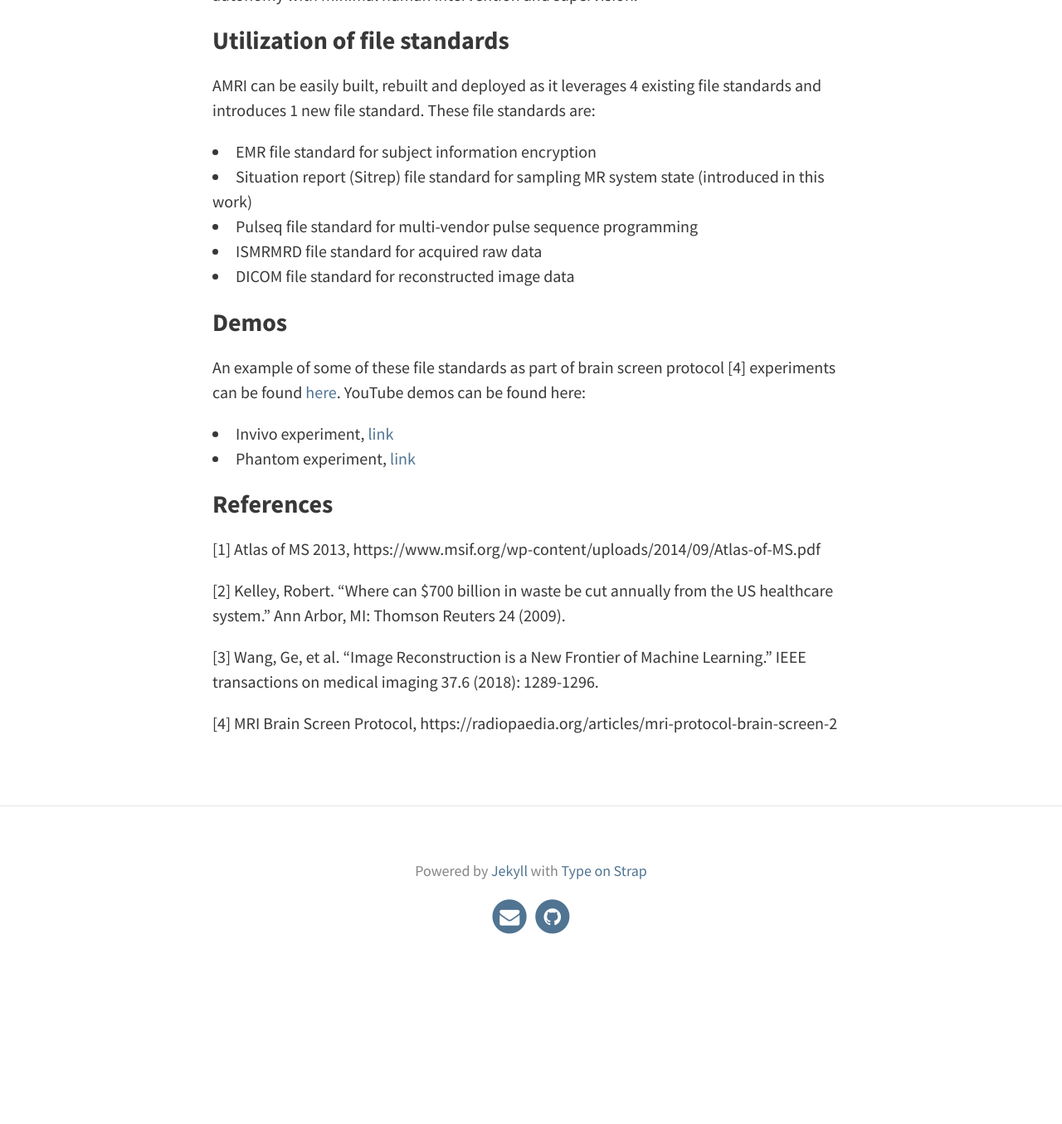
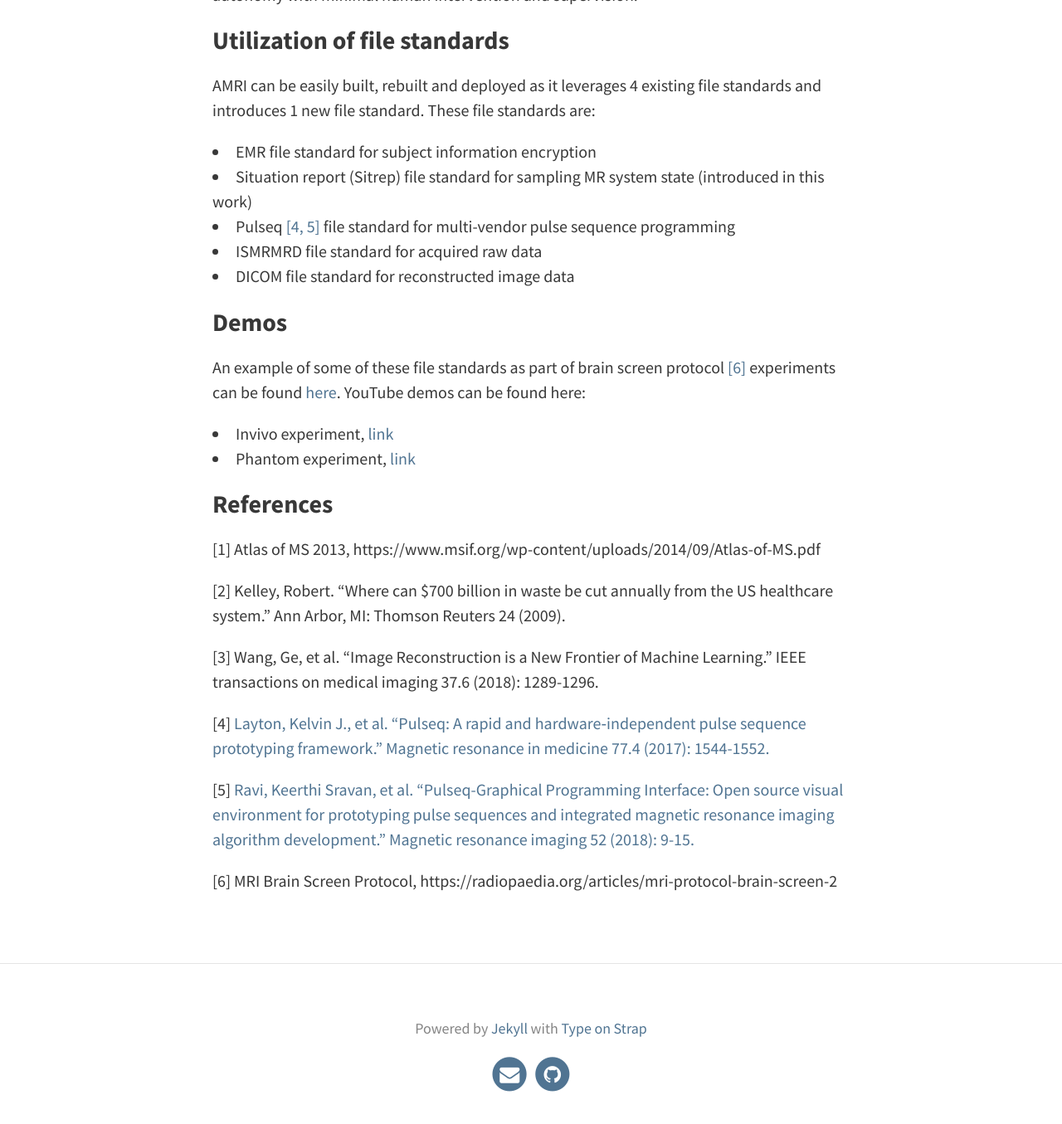
Before and after one commit to imr-framework/imr-framework.github.io, a Jekyll site: the page built from pages/amri.md, in a window 1280 px wide and 1400 px high, scrolled down 1319 px. Shown: the top 1355 px of the window at 83% size. Built offline with Jekyll 4.4.1, drawn with Linux system fonts in a browser that asks for light colours; before the commit the page ends 2530 px from its top, so only the background shows below that.

Commit message:
Update content links and references

```diff
--- a/pages/amri.md
+++ b/pages/amri.md
@@ -26,12 +26,12 @@ The above capabilities would deliver an IPS that is knowledge-rich, and capable
 AMRI can be easily built, rebuilt and deployed as it leverages 4 existing file standards and introduces 1 new file standard. These file standards are:
 - EMR file standard for subject information encryption
 - Situation report (Sitrep) file standard for sampling MR system state (introduced in this work)
-- Pulseq file standard for multi-vendor pulse sequence programming
+- Pulseq [[4, 5]](#references) file standard for multi-vendor pulse sequence programming
 - ISMRMRD file standard for acquired raw data
 - DICOM file standard for reconstructed image data
 
 ### Demos
-An example of some of these file standards as part of brain screen protocol [4] experiments can be found [here](https://github.com/imr-framework/imr-framework/tree/master/amri). YouTube demos can be found here:
+An example of some of these file standards as part of brain screen protocol [[6]](#references) experiments can be found [here](https://github.com/imr-framework/imr-framework/tree/master/amri). YouTube demos can be found here:
 - Invivo experiment, [link](https://youtu.be/ccKxyWZLjto)
 - Phantom experiment, [link](https://youtu.be/ZToRLwXQW1A)
 
@@ -42,4 +42,8 @@ An example of some of these file standards as part of brain screen protocol [4]
 
 [3] Wang, Ge, et al. "Image Reconstruction is a New Frontier of Machine Learning." IEEE transactions on medical imaging 37.6 (2018): 1289-1296.
 
-[4] MRI Brain Screen Protocol, https://radiopaedia.org/articles/mri-protocol-brain-screen-2
+[4] [Layton, Kelvin J., et al. "Pulseq: A rapid and hardware‐independent pulse sequence prototyping framework." Magnetic resonance in medicine 77.4 (2017): 1544-1552.](https://onlinelibrary.wiley.com/doi/abs/10.1002/mrm.26235)
+
+[5] [Ravi, Keerthi Sravan, et al. "Pulseq-Graphical Programming Interface: Open source visual environment for prototyping pulse sequences and integrated magnetic resonance imaging algorithm development." Magnetic resonance imaging 52 (2018): 9-15.](https://www.sciencedirect.com/science/article/pii/S0730725X1830033X)
+
+[6] MRI Brain Screen Protocol, https://radiopaedia.org/articles/mri-protocol-brain-screen-2
```
Also changed, not shown: index.md (+4 -4 lines).
